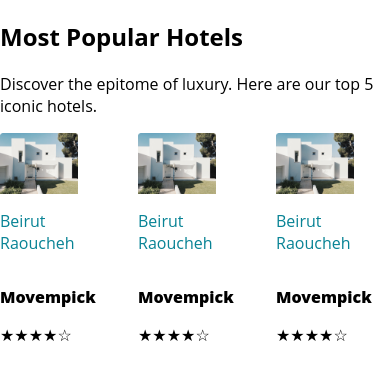
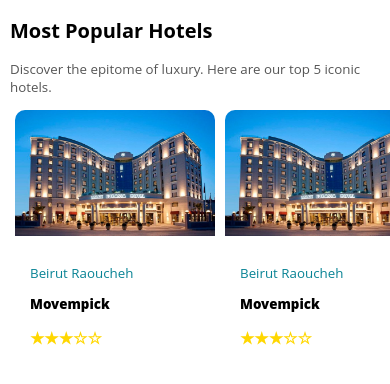
Before and after one commit to anwarkh0/Codi-NWC-Grp2-FirstProject-FrontEnd, a React (Create React App) app in the folder client/: page /hotel in a window 390 px wide. Shown: the top 384 px of the page. Built offline with nearby package versions, Linux system fonts and the light colour scheme.

Commit message:
finished hotels top responsively

```diff
--- a/client/src/Routers/Routers.js
+++ b/client/src/Routers/Routers.js
@@ -2,6 +2,7 @@
 import { BrowserRouter, Routes, Route } from 'react-router-dom'
 import Header from '../components/Header'
 import Hotels from '../components/Hotels'
+import Booking from '../components/BookingDetails.js'
 const AppRouter = () => {
     return (
         <BrowserRouter>
@@ -10,7 +11,7 @@
                 </Route>
                 <Route path='/room' ></Route>
                 <Route path='/hotel' element={<Hotels />}></Route>
-                <Route path='/booking'></Route>
+                <Route path='/booking' element={<Booking />}></Route>
             </Routes>
         </BrowserRouter>
 
--- /dev/null
+++ b/client/src/components/BookingDetails.js
@@ -0,0 +1,25 @@
+import React from 'react'
+import styleBooking from '../style/BookingDetails.module.css'
+const BookingDetails = () => {
+  return (
+    <div>
+      <h1>RoomX</h1>
+      <label id='Name' name='fullName' className={styleBooking.label} required>Full Name
+      <p className={styleBooking.desc}>please give us the full name of the poeple stay at room</p>
+      <input for='Name' type='text' className={styleBooking.inputField}/>
+      </label>
+
+      <label id='Email' name='email' className={styleBooking.label} required>Email address
+      <p className={styleBooking.desc}>Your confirmation email goes here</p>
+      <input for='Email' type='text' className={styleBooking.inputField}/>
+      </label>
+
+      <label id='MobileNumber' className={styleBooking.label} name='MobileNumber' required>Mobile Number
+      <p className={styleBooking.desc}></p>
+      <input for='MobileNumber' type='text' className={styleBooking.inputField}/>
+      </label>
+    </div>
+  )
+}
+
+export default BookingDetails
--- a/client/src/components/CardHotel.js
+++ b/client/src/components/CardHotel.js
@@ -21,10 +21,10 @@
     return (
         <div className={cardHotelStyle.hotelCard}>
             <img src={imageSrc} alt={`${Name} hotel`} className={cardHotelStyle.image} />
-            <p className={cardHotelStyle.address}>{Address}</p>
-            <p className={cardHotelStyle.hotelName}>{Name}</p>
-            <div className={cardHotelStyle.Rating}>
-                {Rate}
+            <div className={cardHotelStyle.details}>
+                <p className={cardHotelStyle.address}>{Address}</p>
+                <p className={cardHotelStyle.hotelName}>{Name}</p>
+                <div className={cardHotelStyle.Rating}>{Rate}</div>
             </div>
         </div>
     )
--- a/client/src/components/Hotels.js
+++ b/client/src/components/Hotels.js
@@ -1,18 +1,18 @@
 import React from 'react'
 import CardHotel from '../components/CardHotel.js'
-import hotel1 from '../assets/hotel1.png'
+import hotel1 from '../assets/hotel2.png'
 import hotelsStyle from '../style/Hotels.module.css'
 const Hotels = () => {
     const hotelData={
         Name:'Movempick',
         imageSrc: hotel1,
         Address:'Beirut Raoucheh',
-        rate:4.8
+        rate:3.8
     }
   return (
-    <div>
+    <div className={hotelsStyle.container}>
       <h2>Most Popular Hotels</h2>
-      <p>Discover the epitome of luxury. Here are our top 5 iconic hotels.</p>
+      <p className={hotelsStyle.slogan}>Discover the epitome of luxury. Here are our top 5 iconic hotels.</p>
       <div className={hotelsStyle.Hotels}>
       <CardHotel data={hotelData} />
       <CardHotel data={hotelData} />
--- /dev/null
+++ b/client/src/style/BookingDetails.module.css
@@ -0,0 +1,5 @@
+.label{
+    width:100%;
+    display: flex;
+    flex-direction: column;
+}
--- a/client/src/style/CardHotel.module.css
+++ b/client/src/style/CardHotel.module.css
@@ -1,19 +1,28 @@
 .hotelCard {
-    width: 20%;
-    height: 50vh;
+    width: 500px;
+    height: auto;
     display: flex;
     flex-direction: column;
     align-items: start;
-    border-radius: 8px;
+    border-radius: 10px;
+    margin:20px;
     box-sizing: border-box;
 }
 
+.details{
+    padding: 15px;
+    font-family: Open Sans;
+}
+
+
 .hotelCard:hover {
-    border: 1px solid rgb(237, 237, 237, 0.9);
+    box-shadow: 0px 10px 10px 0 rgba(203, 203, 207, 0.9);
 }
 
 .image {
-    width: 100%;
+    border-top-left-radius:  10px;
+    border-top-right-radius:  10px;
+    width: 400px;
     height: auto;
 }
 
@@ -24,3 +33,18 @@
 .hotelName {
     font-weight: 800;
 }
+
+.Rating{
+    color: #FFD700;
+    font-size: larger;
+    font-weight: 800;
+}
+
+@media only screen and (width<500px){
+.image{
+    width:200px;
+}
+.hotelCard{
+    margin: 0 5px;
+}
+}
--- a/client/src/style/Header.module.css
+++ b/client/src/style/Header.module.css
@@ -2,6 +2,7 @@
     background-color: var(--background);
     height: 100vh;
     width: 100%;
+    position: relative;
 }
 
 .HeroImage {
@@ -23,9 +24,9 @@
     display: flex;
     justify-content: center;
     align-items: center;
-    position: relative;
-    bottom: 65%;
-    z-index: -1;
+    position: absolute;
+    bottom: 10em;
+    /* z-index: -1; */
     font-size: 30px;
     font-weight: 800;
     border-radius: 5px;
@@ -37,7 +38,5 @@
         font-size: 24px;
         height: 20vh;
         width: 90%;
-    z-index: -1;
-
     }
 }
--- a/client/src/style/Hotels.module.css
+++ b/client/src/style/Hotels.module.css
@@ -1,6 +1,34 @@
-.Hotels{
-display: flex;
-flex-wrap: nowrap;
-gap: 60px;
-overflow:auto;
+.Hotels {
+    width: 80%;
+    display: flex;
+    flex-wrap: nowrap;
+    overflow-x: auto;
+
 }
+
+.slogan {
+    color: #555555;
+
+}
+
+.Hotels::-webkit-scrollbar {
+    width: 0;
+}
+
+.container {
+    margin: 10px;
+    font-family: Open Sans;
+}
+
+
+@media only screen and (width<900px) {
+    .Hotels {
+        width: 100%;
+    }
+
+    .container {
+        width: 100%;
+        font-size: smaller;
+
+    }
+}
--- a/client/src/style/NavBar.module.css
+++ b/client/src/style/NavBar.module.css
@@ -89,11 +89,13 @@
     }
 
     .linksMenu {
+        position: relative;
         display: flex;
         flex-direction: column;
-        justify-content: space-between;
+        justify-content:space-between;
         align-items: center;
         height: 20%;
+        width: 100%;
     }
 
     .linksMenu>a{
@@ -101,12 +103,13 @@
         height: 10%;
          border-top: 1px solid black;
         color: #000;
-        padding: 5% 0;
+        padding:5px 0;
         font-size: 20px;
         font-family: Open Sans;
         list-style-type: none;
         text-decoration: none;
 margin: 0;
+background-color: red;
     }
 
     .linksMenu>a:first-child{
```
Also changed, not shown: client/src/assets/hotel2.png (added).
